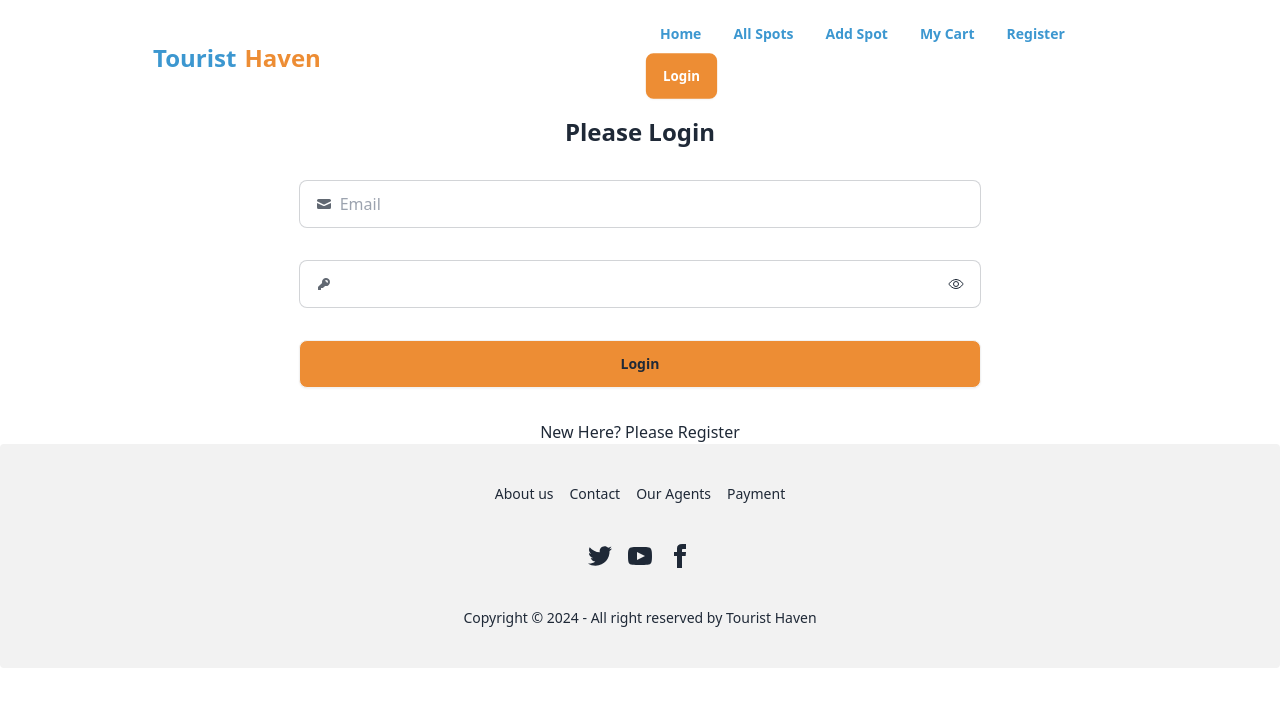
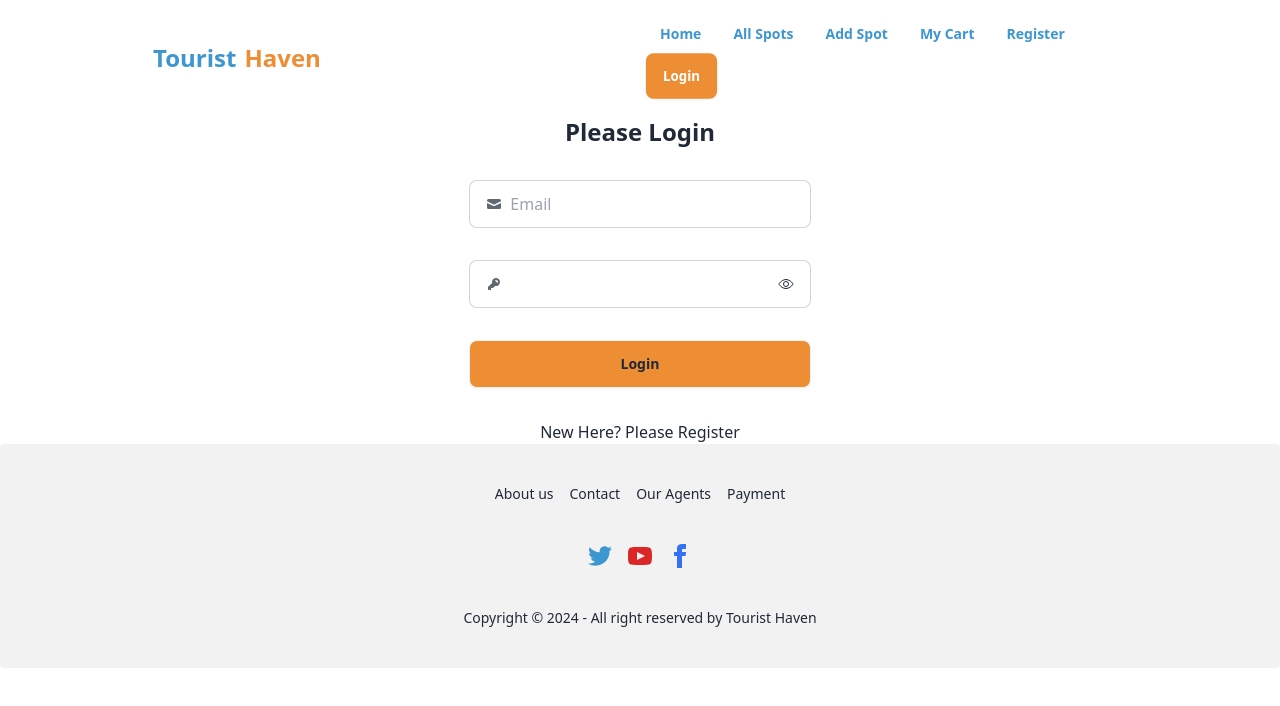
Before and after one commit to NaimoonJannat/B9A10-Tourist-Haven-Client, a React (Vite) app: page /login in a window 1280 px wide. Shown: the top 706 px of the page. Built offline with nearby package versions, Linux system fonts and the light colour scheme.

Commit message:
Footer icons fixed

```diff
--- a/src/component/Footer.jsx
+++ b/src/component/Footer.jsx
@@ -11,9 +11,9 @@
   </nav>
   <nav>
     <div className="grid grid-flow-col gap-4">
-      <a><svg xmlns="http://www.w3.org/2000/svg" width="24" height="24" viewBox="0 0 24 24" className="fill-current"><path d="M24 4.557c-.883.392-1.832.656-2.828.775 1.017-.609 1.798-1.574 2.165-2.724-.951.564-2.005.974-3.127 1.195-.897-.957-2.178-1.555-3.594-1.555-3.179 0-5.515 2.966-4.797 6.045-4.091-.205-7.719-2.165-10.148-5.144-1.29 2.213-.669 5.108 1.523 6.574-.806-.026-1.566-.247-2.229-.616-.054 2.281 1.581 4.415 3.949 4.89-.693.188-1.452.232-2.224.084.626 1.956 2.444 3.379 4.6 3.419-2.07 1.623-4.678 2.348-7.29 2.04 2.179 1.397 4.768 2.212 7.548 2.212 9.142 0 14.307-7.721 13.995-14.646.962-.695 1.797-1.562 2.457-2.549z"></path></svg></a>
-      <a><svg xmlns="http://www.w3.org/2000/svg" width="24" height="24" viewBox="0 0 24 24" className="fill-current"><path d="M19.615 3.184c-3.604-.246-11.631-.245-15.23 0-3.897.266-4.356 2.62-4.385 8.816.029 6.185.484 8.549 4.385 8.816 3.6.245 11.626.246 15.23 0 3.897-.266 4.356-2.62 4.385-8.816-.029-6.185-.484-8.549-4.385-8.816zm-10.615 12.816v-8l8 3.993-8 4.007z"></path></svg></a>
-      <a><svg xmlns="http://www.w3.org/2000/svg" width="24" height="24" viewBox="0 0 24 24" className="fill-current"><path d="M9 8h-3v4h3v12h5v-12h3.642l.358-4h-4v-1.667c0-.955.192-1.333 1.115-1.333h2.885v-5h-3.808c-3.596 0-5.192 1.583-5.192 4.615v3.385z"></path></svg></a>
+      <a className="text-[#3c97d0]"><svg xmlns="http://www.w3.org/2000/svg" width="24" height="24" viewBox="0 0 24 24" className="fill-current"><path d="M24 4.557c-.883.392-1.832.656-2.828.775 1.017-.609 1.798-1.574 2.165-2.724-.951.564-2.005.974-3.127 1.195-.897-.957-2.178-1.555-3.594-1.555-3.179 0-5.515 2.966-4.797 6.045-4.091-.205-7.719-2.165-10.148-5.144-1.29 2.213-.669 5.108 1.523 6.574-.806-.026-1.566-.247-2.229-.616-.054 2.281 1.581 4.415 3.949 4.89-.693.188-1.452.232-2.224.084.626 1.956 2.444 3.379 4.6 3.419-2.07 1.623-4.678 2.348-7.29 2.04 2.179 1.397 4.768 2.212 7.548 2.212 9.142 0 14.307-7.721 13.995-14.646.962-.695 1.797-1.562 2.457-2.549z"></path></svg></a>
+      <a className="text-red-600"><svg xmlns="http://www.w3.org/2000/svg" width="24" height="24" viewBox="0 0 24 24" className="fill-current"><path d="M19.615 3.184c-3.604-.246-11.631-.245-15.23 0-3.897.266-4.356 2.62-4.385 8.816.029 6.185.484 8.549 4.385 8.816 3.6.245 11.626.246 15.23 0 3.897-.266 4.356-2.62 4.385-8.816-.029-6.185-.484-8.549-4.385-8.816zm-10.615 12.816v-8l8 3.993-8 4.007z"></path></svg></a>
+      <a className="text-[#3571f4]"><svg xmlns="http://www.w3.org/2000/svg" width="24" height="24" viewBox="0 0 24 24" className="fill-current"><path d="M9 8h-3v4h3v12h5v-12h3.642l.358-4h-4v-1.667c0-.955.192-1.333 1.115-1.333h2.885v-5h-3.808c-3.596 0-5.192 1.583-5.192 4.615v3.385z"></path></svg></a>
     </div>
   </nav>
   <aside>
--- a/src/component/Login.jsx
+++ b/src/component/Login.jsx
@@ -8,7 +8,7 @@
     const emailRef= useRef(null);
 
     return (
-        <div className="w-2/3 mx-auto text-center space-y-8">
+        <div className="w-1/3 mx-auto text-center space-y-8">
             <h1 className="text-2xl font-bold">Please Login</h1>
             <form className="space-y-8">
             <label className="input input-bordered flex items-center gap-2">
--- a/src/component/Register.jsx
+++ b/src/component/Register.jsx
@@ -9,7 +9,7 @@
 
 
     return (
-        <div className="w-2/3 mx-auto text-center space-y-8">
+        <div className="w-1/3 mx-auto text-center space-y-8">
             <h1 className="text-2xl font-bold">Register Please</h1>
             <form className="space-y-8">
             <label className="input input-bordered flex items-center gap-2">
```
